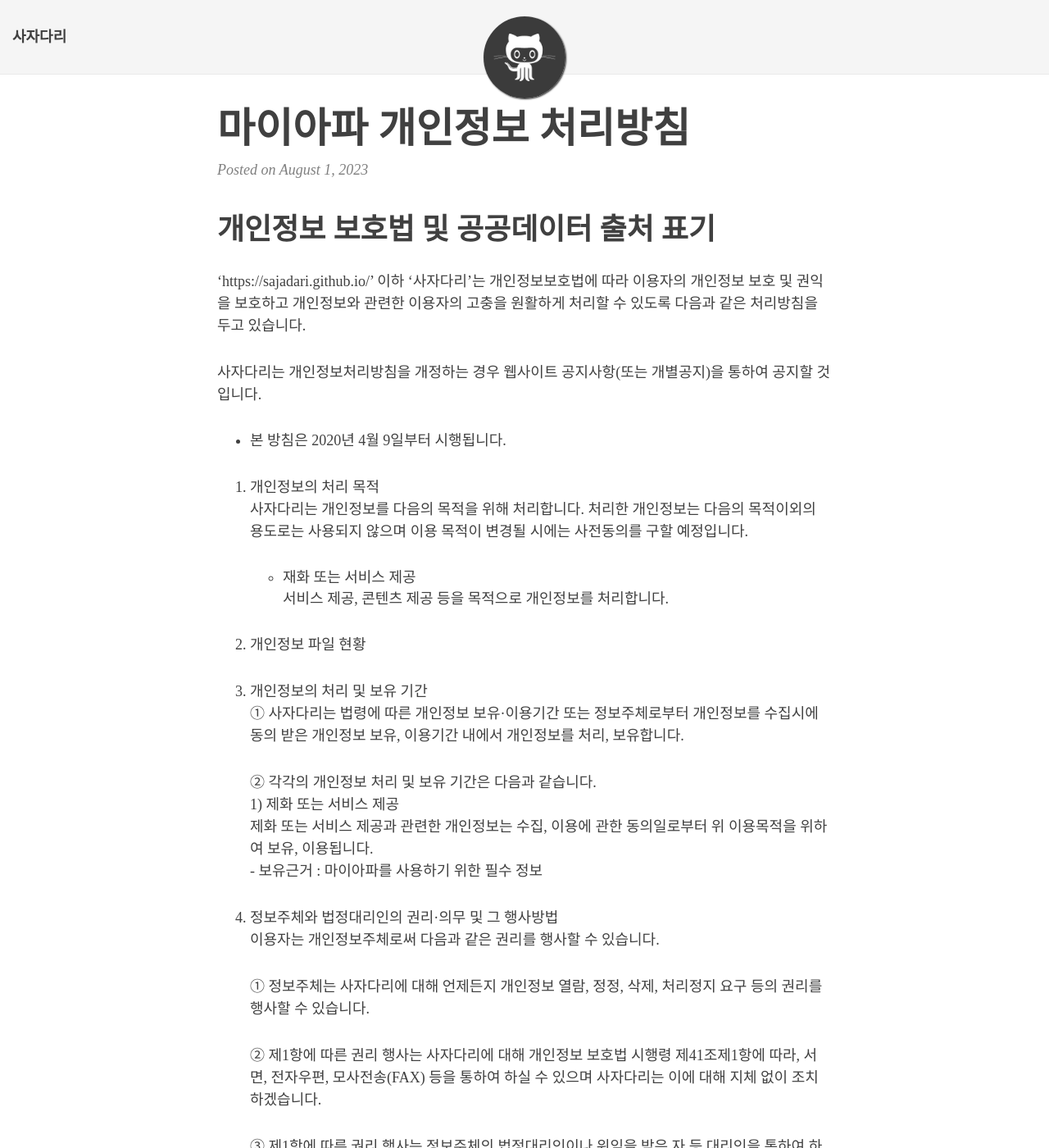
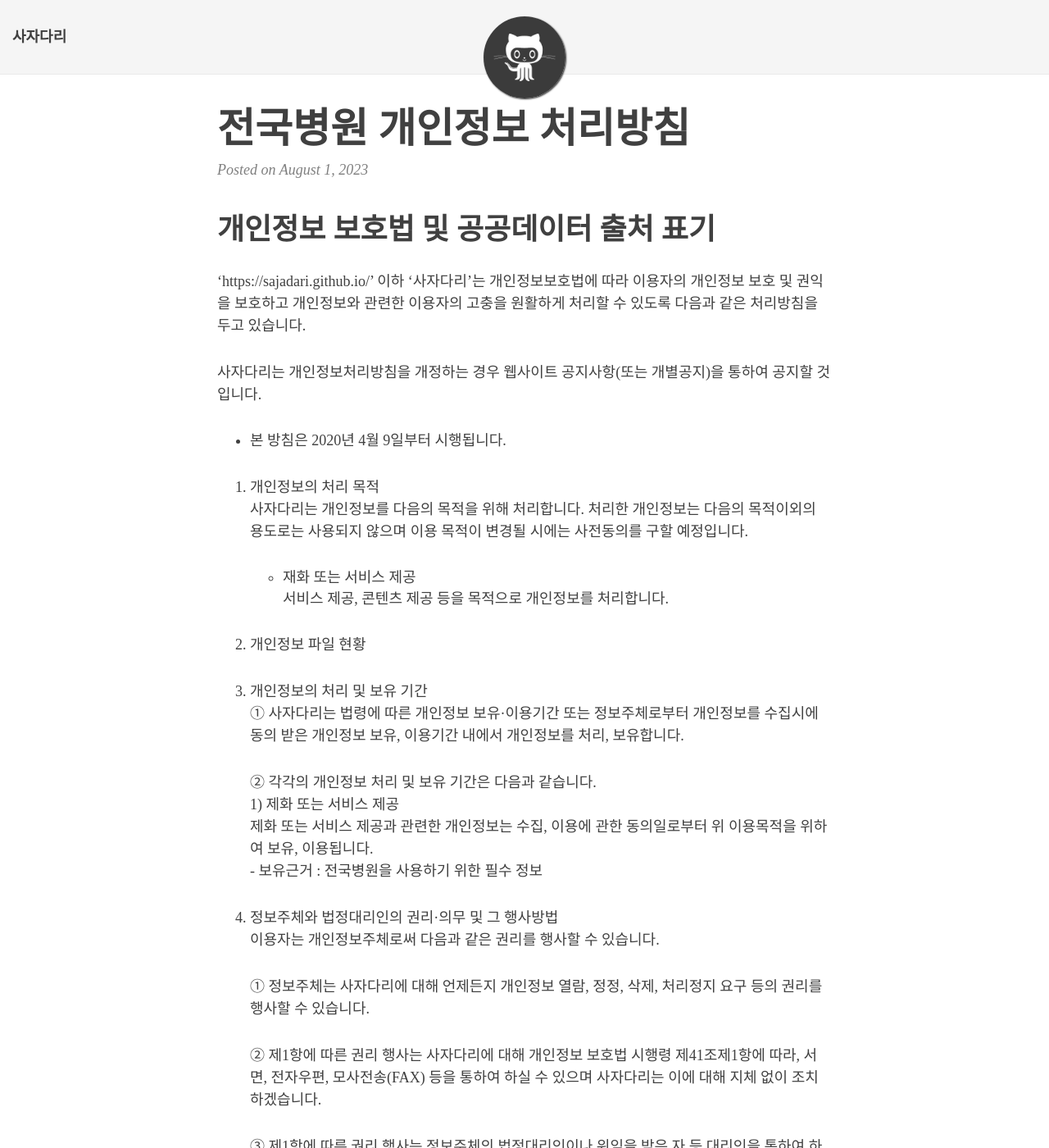
Before and after one commit to sajadari/sajadari.github.io, a Jekyll site: the page built from _posts/2023-08-01-hospitalSearch-policy.md, in a window 1280 px wide and 1400 px high. Shown: the whole window at 82% size. Built offline with Jekyll 4.4.1, drawn with Linux system fonts in a browser that asks for light colours; nearby versions of some CDN libraries; some web fonts are replaced.

Commit message:
Update 2023-08-01-hospitalSearch-policy.md

```diff
--- a/_posts/2023-08-01-hospitalSearch-policy.md
+++ b/_posts/2023-08-01-hospitalSearch-policy.md
@@ -1,7 +1,7 @@
 ---
 layout: post
-title: 마이아파 개인정보 처리방침
-tags: [마이아파]
+title: 전국병원 개인정보 처리방침
+tags: [전국병원]
 ---
 
 # 개인정보 보호법 및 공공데이터 출처 표기
@@ -27,7 +27,7 @@
     ② 각각의 개인정보 처리 및 보유 기간은 다음과 같습니다.
         1) 제화 또는 서비스 제공
         제화 또는 서비스 제공과 관련한 개인정보는 수집, 이용에 관한 동의일로부터 위 이용목적을 위하여 보유, 이용됩니다.
-        - 보유근거 : 마이아파를 사용하기 위한 필수 정보
+        - 보유근거 : 전국병원을 사용하기 위한 필수 정보
 4. 정보주체와 법정대리인의 권리·의무 및 그 행사방법
     이용자는 개인정보주체로써 다음과 같은 권리를 행사할 수 있습니다.
 
```
